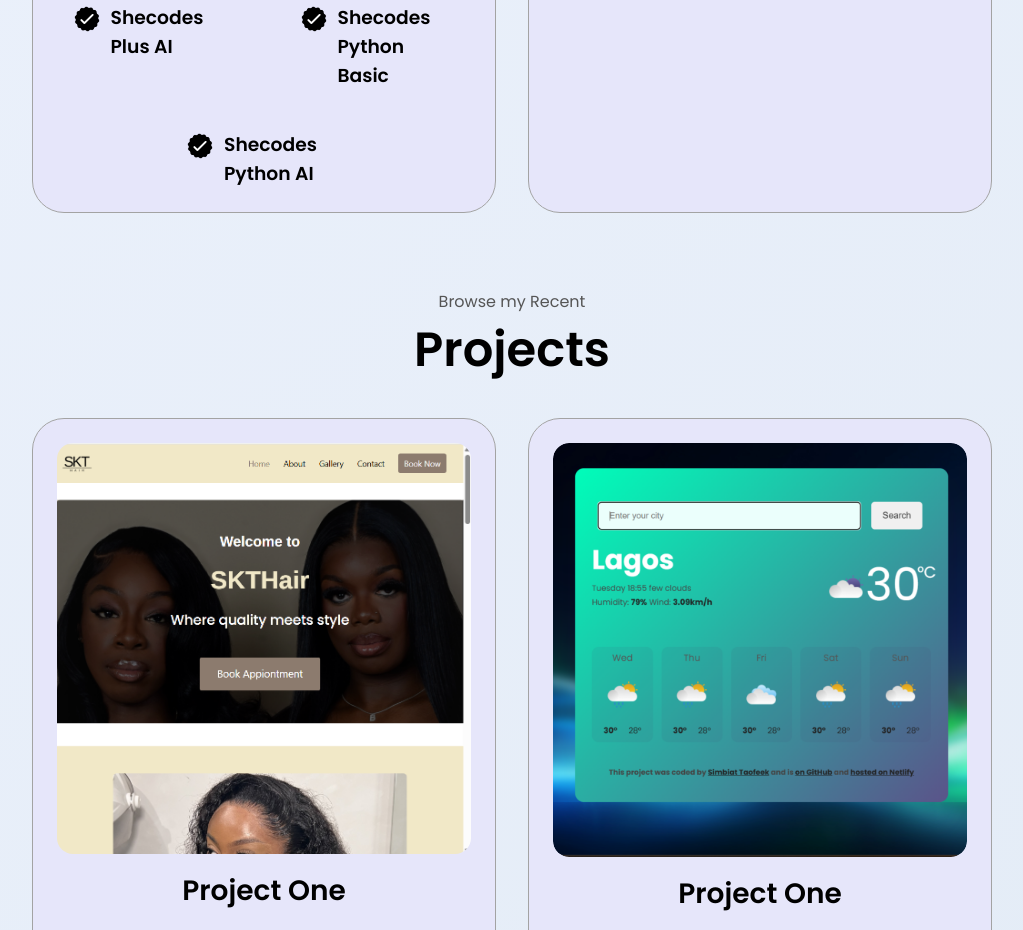
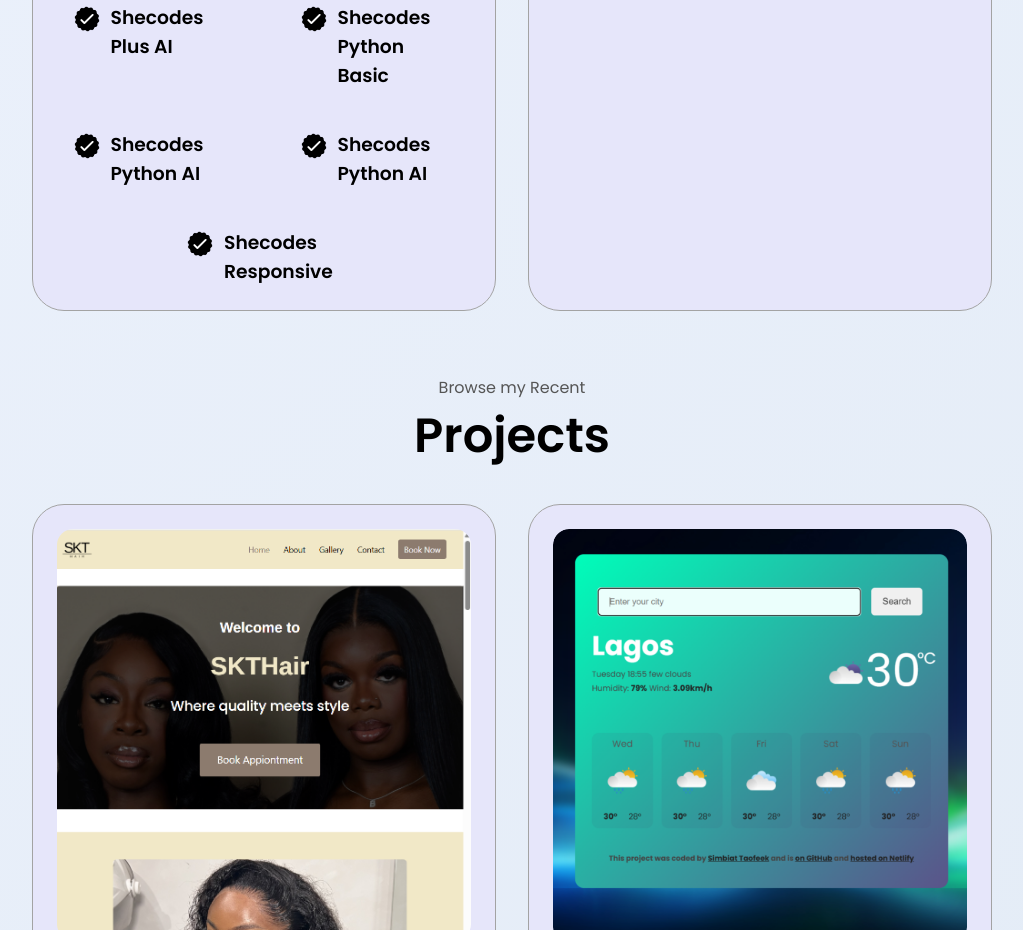
Before and after one commit to Simbiat23/html.css.js.portfolio, a website: page index.html in a window 1280 px wide. Shown: the part 2158-3088 px from the top of the page, without its empty margins (128-1151 px from the left). Drawn offline with Linux system fonts and the light colour scheme.

Commit message:
added another article

```diff
--- a/index.html
+++ b/index.html
@@ -205,6 +205,26 @@
                 />
                 <div>
                   <h3>Shecodes Python AI</h3>
+                </div>
+              </article>
+              <article>
+                <img
+                  src="./assets/checkmark.png"
+                  alt="Experience icon"
+                  class="icon"
+                />
+                <div>
+                  <h3>Shecodes Python AI</h3>
+                </div>
+              </article>
+              <article>
+                <img
+                  src="./assets/checkmark.png"
+                  alt="Experience icon"
+                  class="icon"
+                />
+                <div>
+                  <h3>Shecodes Responsive</h3>
                 </div>
               </article>
             </div>
```
